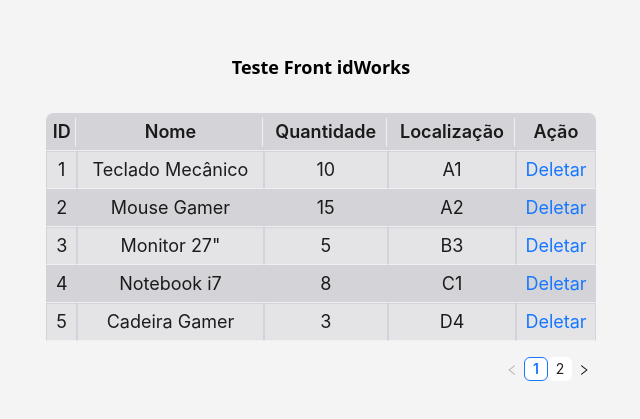
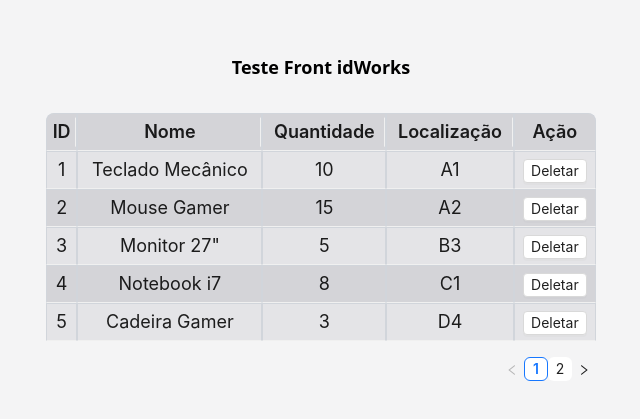
Before and after one commit to llucasy/teste-front-idworks, a React (Vite) app: page / in a window 1280 px wide. Shown: the part 175-594 px from the top of the page, without its empty margins (319-959 px from the left). Built offline with nearby package versions, Linux system fonts and the light colour scheme; data requests are answered from the project's data file.

Commit message:
delete function

```diff
--- a/src/App.tsx
+++ b/src/App.tsx
@@ -1,20 +1,41 @@
 import { useEffect, useState } from 'react'
 import DataTable from './components/DataTable'
+
+interface DataType {
+  id: string
+  name: string
+  quantity: number
+  location: string
+}
 
 function App() {
   const [products, setProducts] = useState([])
 
-  useEffect(() => {
+  const fetchProducts = () => {
     fetch('http://localhost:3001/products')
       .then((response) => response.json())
+      .then((data) => data.map((product: DataType) => ({ ...product, key: product.id })))
       .then((data) => setProducts(data))
+  }
+
+  useEffect(() => {
+    fetchProducts()
   }, [])
 
+  const handleDelete = (id: string) => {
+    fetch(`http://localhost:3001/products/${id}`, {
+      method: 'DELETE',
+    })
+      .then((response) => response.json())
+      .then(() => fetchProducts())
+      .catch((error) => console.error(error))
+  }
+
   return (
-    <div className="App flex h-screen w-screen flex-col items-center justify-center gap-8 bg-zinc-100 sm:px-8 px-1">
-      <p className="text-center font-semibold text-lg">Teste Front idWorks</p>
-      <div className='w-full max-w-[550px] overflow-x-scroll'>
-        <DataTable data={products} />
+    <div className="App flex h-screen w-screen flex-col items-center justify-center gap-8 bg-zinc-100 px-1 sm:px-8">
+      <p className="text-center text-lg font-semibold">Teste Front idWorks</p>
+      <div className="w-full max-w-[550px] overflow-x-scroll">
+        <DataTable data={products} onDelete={handleDelete} />
       </div>
     </div>
   )
--- a/src/components/DataTable.tsx
+++ b/src/components/DataTable.tsx
@@ -1,4 +1,4 @@
-import { Space, Table } from 'antd'
+import { Button, Space, Table } from 'antd'
 import type { TableProps } from 'antd'
 
 interface DataType {
@@ -7,6 +7,8 @@ interface DataType {
   quantity: number
   location: string
 }
+
+export default function DataTable({ data, onDelete }: { data: DataType[], onDelete: (id: string) => void }) {
 
   const columns: TableProps<DataType>['columns'] = [
     {
@@ -34,13 +36,14 @@ const columns: TableProps<DataType>['columns'] = [
       key: 'action',
       render: (_, record) => (
         <Space size="middle">
-        <a>Deletar</a>
+          <Button onClick={() => onDelete(record.id)} size="small">
+            Deletar
+          </Button>
         </Space>
       ),
     },
   ]
 
-export default function DataTable({ data }: { data: DataType[] }) {
   return (
     <Table<DataType>
       columns={columns}
@@ -48,7 +51,7 @@ export default function DataTable({ data }: { data: DataType[] }) {
       size="small"
       pagination={{ pageSize: 5 }}
       className="w-full"
-      rootClassName='data-table'
+      rootClassName="data-table"
     />
   )
 }
```
Lines whose indentation alone changed are shown as unchanged.
